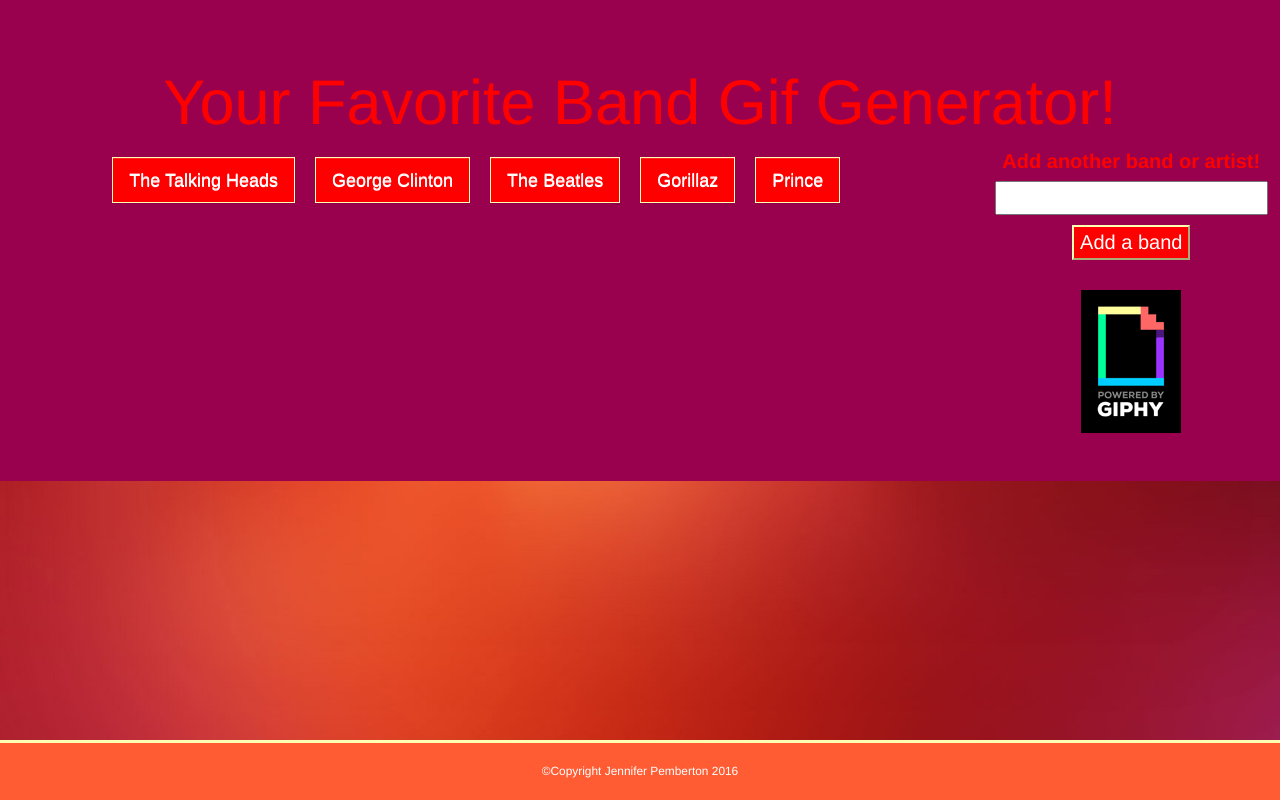
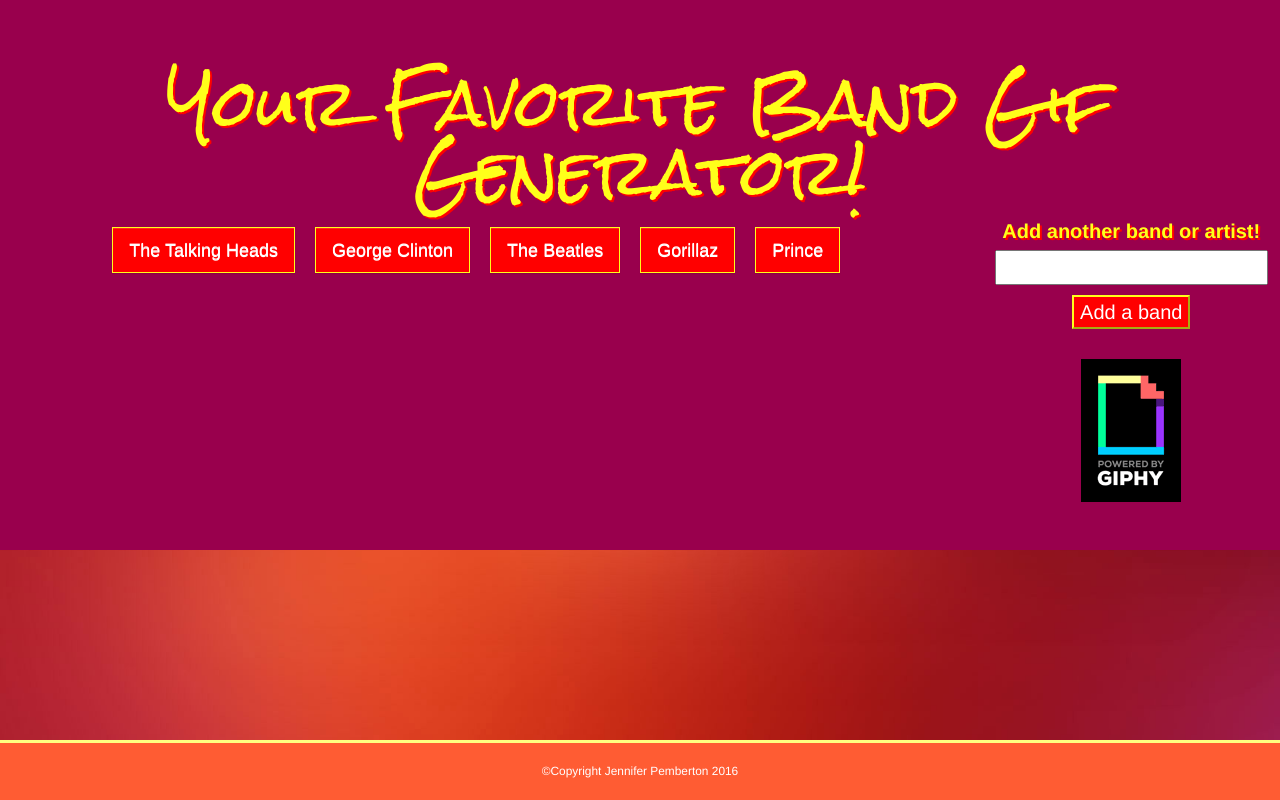
Before and after one commit to JenPhD/gifbtnapp, a PHP site: page / in a window 1280 px wide. Run offline with PHP 8.4, Linux system fonts and the light colour scheme.

Commit message:
some style changes

```diff
--- a/assets/css/style.css
+++ b/assets/css/style.css
@@ -7,11 +7,13 @@
 }
 
 #header {
-	color: #ff0000;
+	font-family: 'Rock Salt', cursive;
+	color: #ffff1a;
+	text-shadow: 2px 2px #ff0000;
 }
 
 .btn-default {
-	border-color: #ffffb3;
+	border-color: #ffff1a;
 	border-radius: 0;
 	background: #ff0000;
 	color: white;
@@ -20,12 +22,12 @@
 
 .btn-default:hover, .btn-default:focus, .btn-default:active, .btn-default.active, .open>.dropdown-toggle.btn-default {
     color: #ff0000;
-    background: #ffffb3;
+    background: #ffff1a;
     border-color: #white;
 }
 
 #addBand {
-	border-color: #ffffb3;
+	border-color: #ffff1a;
 	border-radius: 0;
 	background: #ff0000;
 	color: white;
@@ -34,7 +36,7 @@
 
 #addBand:hover, .btn-default:focus, .btn-default:active, .btn-default.active, .open>.dropdown-toggle.btn-default {
     color: #ff0000;
-    background: #ffffb3;
+    background: #ffff1a;
     border-color: #white;
 }
 
@@ -82,15 +84,13 @@
 }
 
 #band-form {
-
-	color: #ff0000;
-
+	color: #ffff1a;
+	text-shadow: 2px 2px #ff0000;
 }
 
 p {
 	align-items: center;
-	background-color: #ffffb3;
-	background-color: #ffffb3;
+	background-color: #ffff80;
 	color: #99004d;
 	margin-left: 90px;
 	text-align: center;
@@ -104,7 +104,7 @@
 .footer {
 	background-color: #ff5c33;
 	border-top: solid;
-	border-color: #ffffb3;
+	border-color: #ffff80;
 	color: white;
 	display: flex;
   	justify-content: center;
--- a/assets/javascript/app.js
+++ b/assets/javascript/app.js
@@ -56,7 +56,7 @@
 
 
 	// =======================================================
-	//Create the queryURL, which equals the base qrl + the band name for the search term. You get
+	//Create the queryURL, which equals the base url + the band name for the search term. You get
 	//the band name from an on click event listener. Used document.body because the music class was
 	//created from the function above and was thus out of scope just for a generic on click function.
 	$(document.body).on('click', '.music', function() {
@@ -95,11 +95,12 @@
 
 	     			//Get still images and animated gifs
 
-	     			var bandImages = $('<img class = "bandimg">');
-	     			bandImages.attr('src', giphys[j].images.fixed_height_still.url);
-	     			bandImages.attr('data-still', giphys[j].images.fixed_height_still.url);
-	     			bandImages.attr('data-animate', giphys[j].images.fixed_height.url);
-	     			bandImages.attr('data-state', 'still');
+	     			var bandImages = $('<img>')
+	     			.addClass('bandimg')
+	     			.attr('src', giphys[j].images.fixed_height_still.url)
+	     			.attr('data-still', giphys[j].images.fixed_height_still.url)
+	     			.attr('data-animate', giphys[j].images.fixed_height.url)
+	     			.attr('data-state', 'still');
 
 	     			musicDiv.prepend(rating);
 	     			musicDiv.prepend(bandImages);
@@ -119,13 +120,19 @@
 	      		$('.bandimg').on('click', function() {
 					var state = $(this).attr('data-state');
 						//console.log(state);
+						//console.log(this);
+
 
 					if (state == 'still') {
                 			$(this).attr('src', $(this).data('animate'));
-            		} else {
+            		}
+            		else if (stat == 'animate') {
                 			$(this).attr('src', $(this).data('still'));
-                			$(this).attr('data-state', 'still');
+                			}
+                	else {
+            			$(this).attr('data-state', 'still');
             		}
+
 				});
 
 
--- a/index.html
+++ b/index.html
@@ -2,6 +2,8 @@
 <head>
 <meta charset="UTF-8">
 <meta name="viewport" content="width=device-width, initial-scale=1.0">
+<!--Google fonts-->
+<link rel="stylesheet" type="text/css" href="https://fonts.googleapis.com/css?family=Rock+Salt">
 <link rel="stylesheet" href="https://maxcdn.bootstrapcdn.com/bootstrap/3.3.6/css/bootstrap.min.css" integrity="sha384-1q8mTJOASx8j1Au+a5WDVnPi2lkFfwwEAa8hDDdjZlpLegxhjVME1fgjWPGmkzs7" crossorigin="anonymous">
 <!-- Optional theme -->
 <link rel="stylesheet" href="https://maxcdn.bootstrapcdn.com/bootstrap/3.3.6/css/bootstrap-theme.min.css" integrity="sha384-fLW2N01lMqjakBkx3l/M9EahuwpSfeNvV63J5ezn3uZzapT0u7EYsXMjQV+0En5r" crossorigin="anonymous">
```
